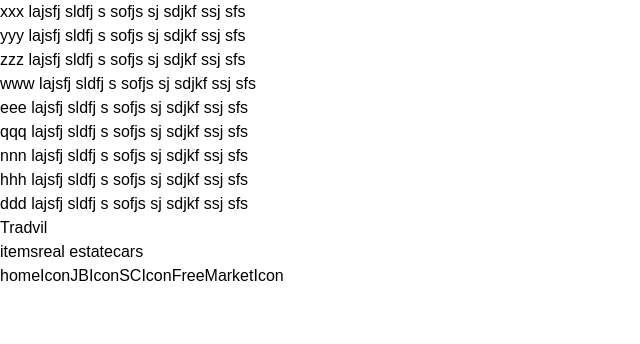
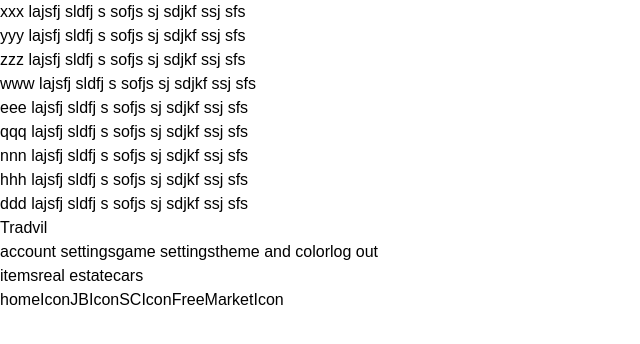
Before and after one commit to Abonsama/tradvil, a Next.js app: page /FreeMarketPage in a window 1280 px wide. Shown: the top 344 px of the page, without its empty margins (0-640 px from the left). Built offline with nearby package versions, Linux system fonts and the light colour scheme.

Commit message:
Fix:set the content of profile button

```diff
--- a/app/Profile.tsx
+++ b/app/Profile.tsx
@@ -1,7 +1,13 @@
 
 export default function Profile(){
+
     return(
-        <aside></aside>
+        <aside>
+            <button>account settings</button>
+            <button>game settings</button>
+            <button>theme and color</button>
+            <button>log out</button>
+        </aside>
     )
 }
 /*
```
